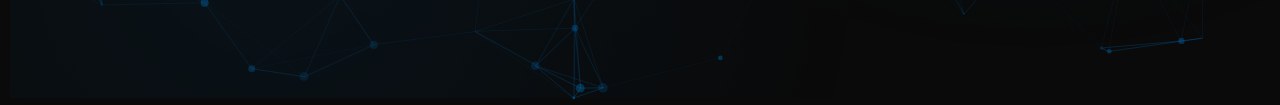
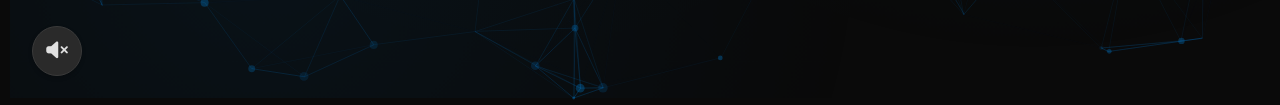
Before and after one commit to CodeCr4cker/divyanshu, a plain HTML site: page portfolio.html in a window 1280 px wide. Shown: the part 692-797 px from the top of the page. Drawn offline with nearby package versions, Linux system fonts and the light colour scheme.

Commit message:
Update portfolio.html

```diff
--- a/portfolio.html
+++ b/portfolio.html
@@ -2294,44 +2294,44 @@
             },
 
             // Updates the mute button icon based on mute/play state
-      //      updateMuteButtonIcon: function() {
-           //     const muteButton = document.getElementById('muteMusicButton');
-          //      if (muteButton) {
-           //         if (this.isMuted || !this.isPlaying) {
-            //            muteButton.innerHTML = '<i class="fas fa-volume-mute"></i>';
-           //         } else {
-           //             muteButton.innerHTML = '<i class="fas fa-volume-up"></i>';
-           //         }
-          //      }
-       //   },
+            updateMuteButtonIcon: function() {
+                const muteButton = document.getElementById('muteMusicButton');
+                if (muteButton) {
+                    if (this.isMuted || !this.isPlaying) {
+                        muteButton.innerHTML = '<i class="fas fa-volume-mute"></i>';
+                    } else {
+                        muteButton.innerHTML = '<i class="fas fa-volume-up"></i>';
+                    }
+                }
+          },
 
             // Creates and sets up the mute button
-       //     setupMuteButton: function() {
-       //         let muteButton = document.getElementById('muteMusicButton');
-         //       if (!muteButton) {
-          //          muteButton = document.createElement('button');
-         //           muteButton.id = 'muteMusicButton';
-         ///           muteButton.style.cssText = `
-        //                position: fixed;
-        //               bottom: 2rem;
-       //                 left: 2rem;
-        //                width: 50px;
-        //                height: 50px;
-         //               background: var(--surface-elevated);
-        //                color: var(--text-primary);
-       //                 border: 1px solid var(--border);
-        //                border-radius: 50%;
-        //                font-size: 1.2rem;
-        //                cursor: pointer;
-        //                transition: all 0.3s ease;
-        //                z-index: 1000;
-        //                box-shadow: var(--shadow-sm);
-       //             `;
-       //             document.body.appendChild(muteButton);
-       //         }
-         //       muteButton.addEventListener('click', this.toggleMute.bind(this));
-        //        this.updateMuteButtonIcon(); // Set initial icon
-         //   },
+            setupMuteButton: function() {
+                let muteButton = document.getElementById('muteMusicButton');
+                if (!muteButton) {
+                    muteButton = document.createElement('button');
+                    muteButton.id = 'muteMusicButton';
+                      muteButton.style.cssText = `
+                        position: fixed;
+                       bottom: 2rem;
+                        left: 2rem;
+                        width: 50px;
+                        height: 50px;
+                        background: var(--surface-elevated);
+                        color: var(--text-primary);
+                        border: 1px solid var(--border);
+                        border-radius: 50%;
+                        font-size: 1.2rem;
+                        cursor: pointer;
+                        transition: all 0.3s ease;
+                        z-index: 1000;
+                        box-shadow: var(--shadow-sm);
+                    `;
+                    document.body.appendChild(muteButton);
+                }
+                muteButton.addEventListener('click', this.toggleMute.bind(this));
+                this.updateMuteButtonIcon(); // Set initial icon
+            },
 
             // Handles visibility change (tab switch)
             handleVisibilityChange: function() {
```
